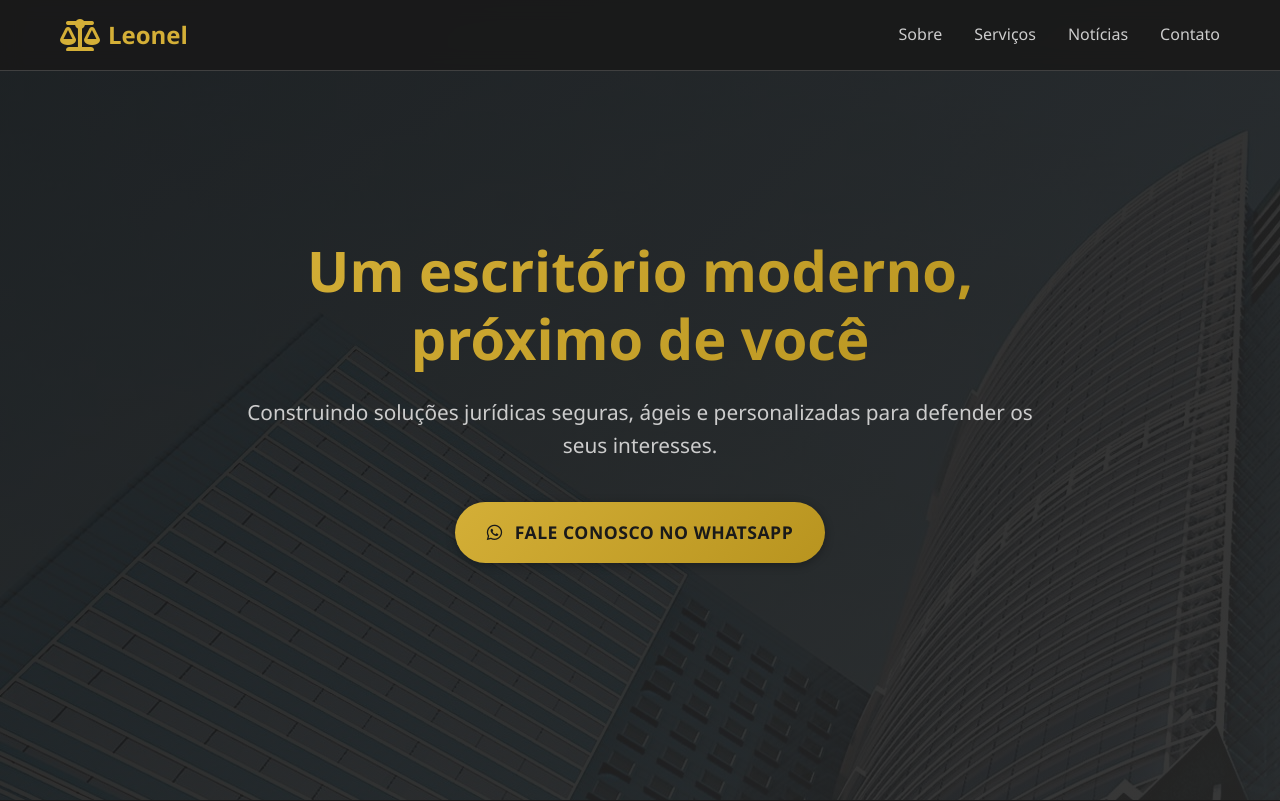
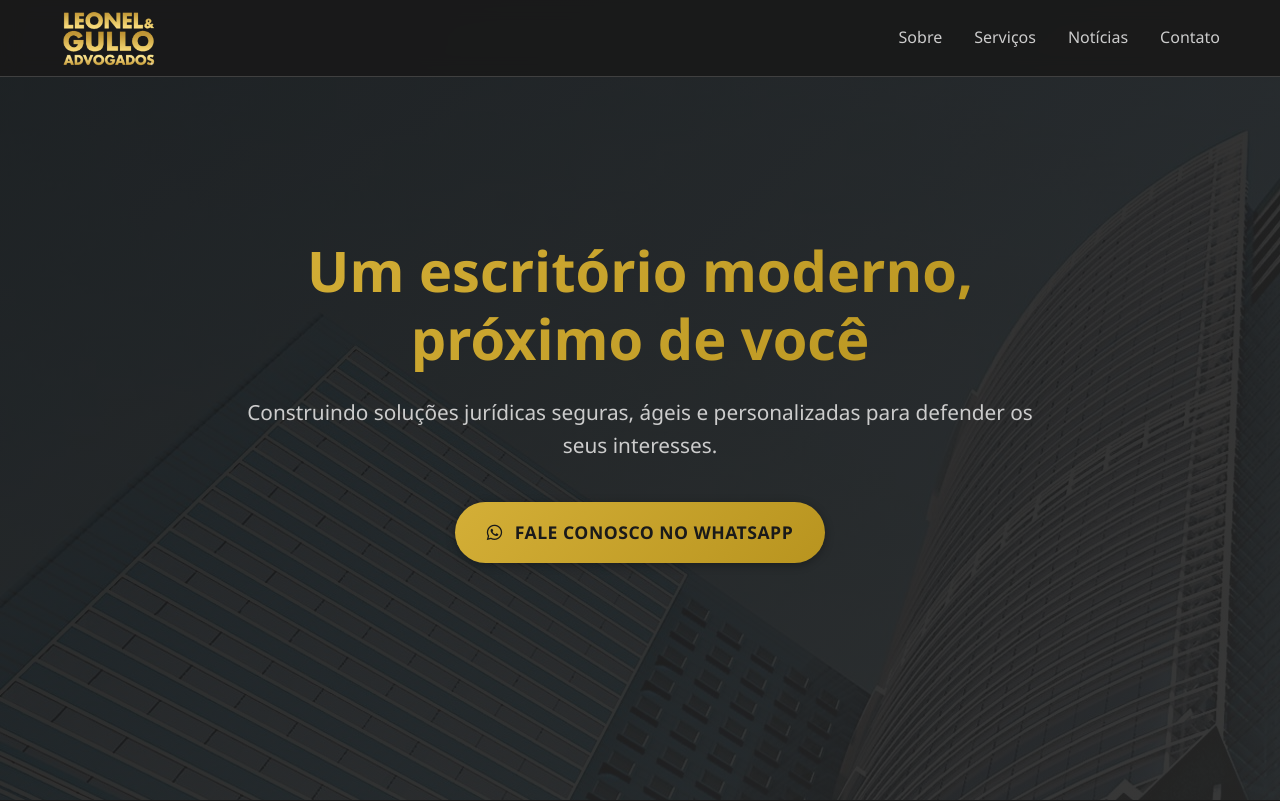
Before and after one commit to ViniciusFreitas06/site-advogado, a plain HTML site: page index.html in a window 1280 px wide. Shown: the top 801 px of the page. Drawn offline with Linux system fonts and the light colour scheme.

Commit message:
adicionando logo

```diff
--- a/index.html
+++ b/index.html
@@ -12,8 +12,7 @@
     <header class="header">
         <div class="container">
             <div class="logo">
-                <i class="fas fa-balance-scale"></i>
-                <span>Leonel</span>
+                <img src="/assets/images/logo.png" alt="Leonel" class="logo-placeholder">
             </div>
             <nav class="nav">
                 <ul>
--- a/style.css
+++ b/style.css
@@ -6,9 +6,9 @@
 }
 
 :root {
-    --primary-color: #1a1a1a;
-    --secondary-color: #2d2d2d;
-    --accent-color: #d4af37;
+    --primary-color: #1a1a1a; /*isso muda a cor de fundo de alguns campos...*/
+    --secondary-color: #2d2d2d; /*isso muda a cor de fundo de alguns campos...*/
+    --accent-color: #d4af37; /*muda cor de icones*/
     --accent-hover: #b8941f;
     --text-primary: #ffffff;
     --text-secondary: #cccccc;
@@ -44,7 +44,7 @@ body {
     background: rgba(26, 26, 26, 0.95);
     backdrop-filter: blur(10px);
     z-index: 1000;
-    padding: 1rem 0;
+    padding: 0.5rem 0;
     border-bottom: 1px solid var(--border-color);
     transition: var(--transition);
 }
@@ -753,3 +753,10 @@ html {
     grid-template-columns: 1fr; /* No mobile, só UMA coluna */
   }
 }
+
+.logo-placeholder{
+    max-width: 6rem; /* deixa menor e proporcional */
+    height: auto; /* evita distorção */
+    object-fit: contain; /* mantém proporção da imagem */
+    display: block;
+}
```
Also changed, not shown: assets/images/logo.png (added), lawyer-photo.jpg (deleted).
